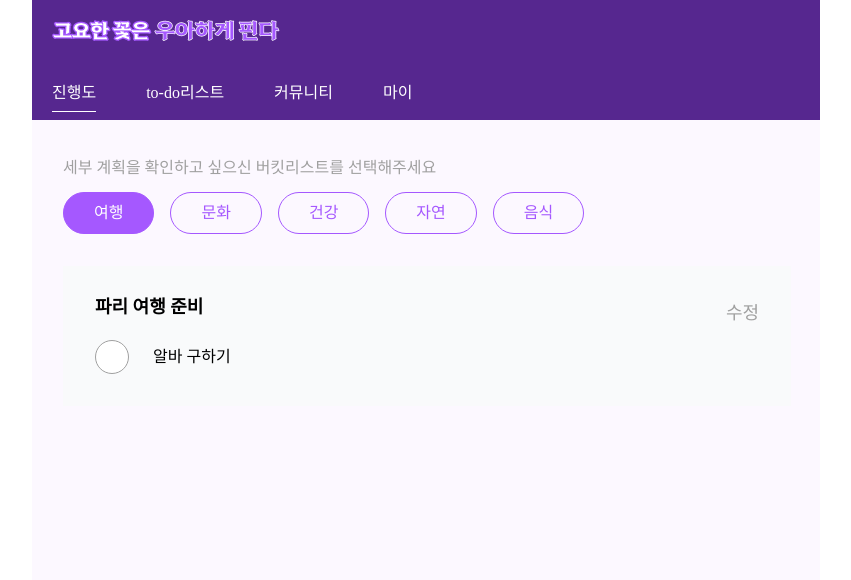
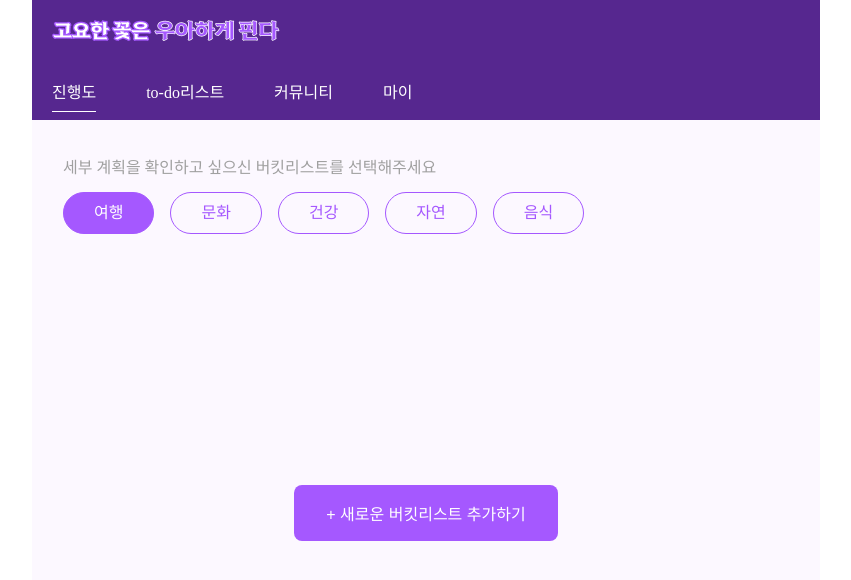
Before and after one commit to Silent-flowers-bloom-gracefully/front, a React (Vite) app: page /todolist in a window 1280 px wide. Shown: the top 580 px of the page, without its empty margins (214-1065 px from the left). Built offline with nearby package versions, Linux system fonts and the light colour scheme.

Commit message:
feat :: 버킷리스트 추가 버튼 추가

```diff
--- a/src/pages/Todolist.tsx
+++ b/src/pages/Todolist.tsx
@@ -5,13 +5,82 @@ import CheckBox from '../components/button/CheckBox';
 
 type Category = '여행' | '문화' | '건강' | '자연' | '음식';
 
+type Todo = {
+  id: number;
+  content: string;
+  isSucceed: boolean;
+};
+
+type BucketList = {
+  id: number;
+  content: string;
+  todo: Todo[];
+};
 const CategoryItem: Category[] = ['여행', '문화', '건강', '자연', '음식'];
 
 const Todolist = () => {
   const [selectCategory, setSelectCategory] = useState<Category>('여행');
+  const [isEditing, setIsEditing] = useState<boolean>(false);
+  const [bucketListItem, setBucketListItem] = useState<BucketList[]>([]);
 
   const handleCategoryClick = (category: Category) => {
     setSelectCategory(category);
+  };
+
+  const handleAddBucketList = () => {
+    const newBucketList: BucketList = {
+      id: bucketListItem.length + 1,
+      content: '새로운 버킷리스트',
+      todo: [
+        {
+          id: 1,
+          content: '새로운 할 일',
+          isSucceed: false,
+        },
+      ],
+    };
+    setBucketListItem([...bucketListItem, newBucketList]);
+  };
+
+  const handleEdit = () => {
+    if (!isEditing) {
+      setIsEditing(!isEditing);
+    } else {
+      setBucketListItem(
+        bucketListItem.map(bucketList => ({
+          ...bucketList,
+          todo: bucketList.todo.filter(todo => todo.content.length !== 0),
+        }))
+      );
+      setIsEditing(!isEditing);
+    }
+  };
+
+  const toggleTodoSuccess = (bucketIndex: number, todoIndex: number) => {
+    const updatedBucketList = bucketListItem.map((bucket, i) => {
+      if (i === bucketIndex) {
+        const updatedTodos = bucket.todo.map((todo, j) => {
+          if (j === todoIndex) {
+            return {
+              ...todo,
+              isSucceed: !todo.isSucceed,
+            };
+          }
+          return todo;
+        });
+        return {
+          ...bucket,
+          todo: updatedTodos,
+        };
+      }
+      return bucket;
+    });
+
+    setBucketListItem(updatedBucketList);
+  };
+
+  const handleDelete = (index: number) => {
+    setBucketListItem(bucketListItem.filter((_, i) => i !== index));
   };
 
   return (
@@ -22,6 +91,7 @@ const Todolist = () => {
           <ul>
             {CategoryItem.map(category => (
               <Category
+                key={category}
                 isSelect={selectCategory === category}
                 onClick={() => handleCategoryClick(category)}
               >
@@ -30,16 +100,97 @@ const Todolist = () => {
             ))}
           </ul>
         </Categories>
-        <BucketList>
-          <BucketListTitle>
-            <p>파리 여행 준비</p>
-            <button>수정</button>
-          </BucketListTitle>
-          <TodoList>
-            <CheckBox />
-            <span>알바 구하기</span>
-          </TodoList>
-        </BucketList>
+        {bucketListItem.length === 0 ? (
+          <EmptyState>
+            <AddButton onClick={handleAddBucketList}>
+              + 새로운 버킷리스트 추가하기
+            </AddButton>
+          </EmptyState>
+        ) : (
+          <>
+            {bucketListItem.map((bucketList, i) => (
+              <BucketList key={bucketList.id}>
+                <BucketListTitle>
+                  <p>{bucketList.content}</p>
+                  <div>
+                    <button onClick={handleEdit}>
+                      {isEditing ? '완료' : '수정'}
+                    </button>
+                    <button onClick={() => handleDelete(i)}>삭제</button>
+                  </div>
+                </BucketListTitle>
+                {bucketList.todo.map((todo, j) => {
+                  if (!isEditing) {
+                    return (
+                      <TodoList key={todo.id}>
+                        <CheckBox onClick={() => toggleTodoSuccess(i, j)} />
+                        <span>{todo.content}</span>
+                      </TodoList>
+                    );
+                  } else {
+                    return (
+                      <TodoList key={todo.id}>
+                        <CheckBox />
+                        <input
+                          placeholder={todo.content}
+                          onChange={e => {
+                            const newList = bucketListItem.map((el, index) => {
+                              if (index === i) {
+                                const updatedTodos = el.todo.map((todo, k) => {
+                                  if (k === j) {
+                                    return {
+                                      ...todo,
+                                      content: e.target.value,
+                                    };
+                                  }
+                                  return todo;
+                                });
+                                return {
+                                  ...el,
+                                  todo: updatedTodos,
+                                };
+                              }
+                              return el;
+                            });
+                            setBucketListItem(newList);
+                          }}
+                        />
+                      </TodoList>
+                    );
+                  }
+                })}
+                {isEditing && (
+                  <button
+                    onClick={() => {
+                      const newList = bucketListItem.map((el, index) => {
+                        if (index === i) {
+                          return {
+                            ...el,
+                            todo: [
+                              ...el.todo,
+                              {
+                                id: el.todo.length + 1,
+                                content: '',
+                                isSucceed: false,
+                              },
+                            ],
+                          };
+                        }
+                        return el;
+                      });
+                      setBucketListItem(newList);
+                    }}
+                  >
+                    추가
+                  </button>
+                )}
+              </BucketList>
+            ))}
+            <AddButton onClick={handleAddBucketList}>
+              + 새로운 버킷리스트 추가하기
+            </AddButton>
+          </>
+        )}
       </Wrapper>
     </Container>
   );
@@ -72,7 +223,7 @@ const Category = styled.li<CategoryProps>`
   border-radius: 25px;
   cursor: pointer;
   color: ${({ isSelect }) => (isSelect ? 'white' : '#a558ff')};
-  background-color: ${({ isSelect }) => (isSelect ? '#a558ff' : 'transfer')};
+  background-color: ${({ isSelect }) => (isSelect ? '#a558ff' : 'transparent')};
 `;
 
 const Wrapper = styled.div`
@@ -98,7 +249,12 @@ const BucketListTitle = styled.div`
   font-size: large;
   font-weight: bold;
 
-  & > button {
+  & > div {
+    display: flex;
+    gap: 10px;
+  }
+
+  & button {
     border: 0;
     background-color: transparent;
     font-size: large;
@@ -113,3 +269,25 @@ const TodoList = styled.div`
   align-items: center;
   gap: 24px;
 `;
+
+const EmptyState = styled.div`
+  display: flex;
+  justify-content: center;
+  align-items: center;
+  height: 100%;
+`;
+
+const AddButton = styled.button`
+  padding: 16px 32px;
+  background-color: #a558ff;
+  color: white;
+  border: none;
+  border-radius: 8px;
+  font-size: 16px;
+  cursor: pointer;
+  transition: background-color 0.3s;
+
+  &:hover {
+    background-color: #8a3fd8;
+  }
+`;
```
